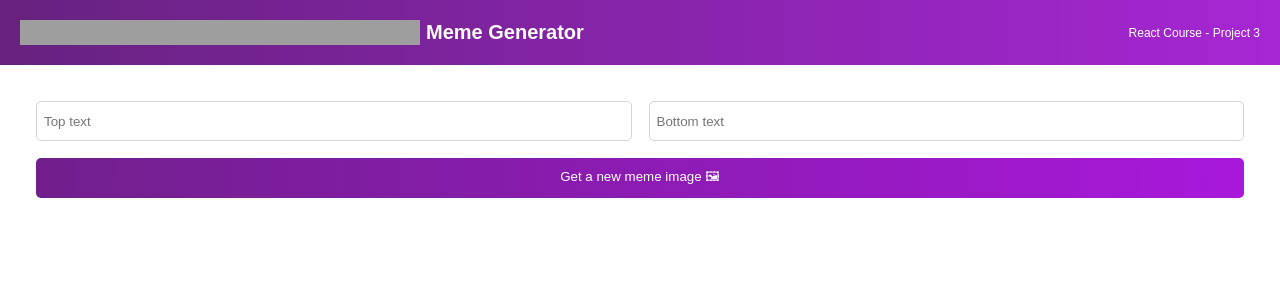
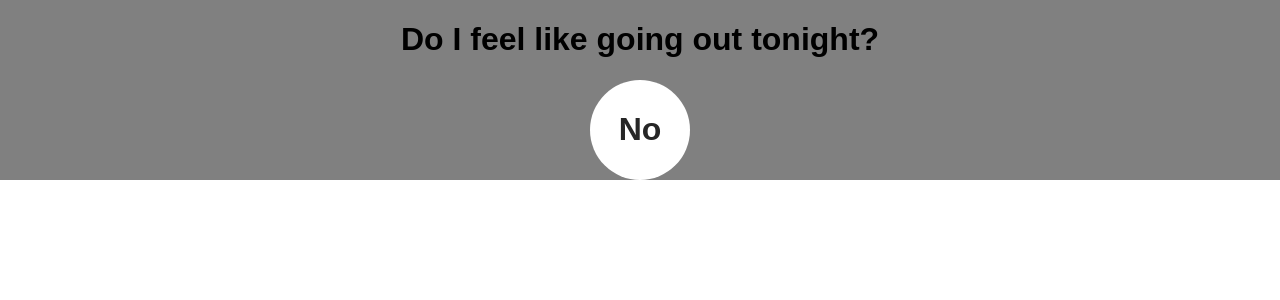
Before and after one commit to mayamauchi/MemeGenerator, a React (Create React App) app: page / in a window 1280 px wide. Shown: the top 300 px of the page. Built offline with nearby package versions, Linux system fonts and the light colour scheme; grey boxes are pictures that could not be loaded.

Commit message:
State practice conditional jsx

```diff
--- a/src/App.js
+++ b/src/App.js
@@ -1,6 +1,7 @@
 import React from "react"
 import Header from "./components/Header"
 import Meme from "./components/Meme"
+import Practices from "./Practices/Practices"
 import "./style.css"
 
 /**
@@ -12,10 +13,16 @@ import "./style.css"
  */
 export default function App() {
     /*Move practices to Practices.js*/
+
     return (
+        <div>
+            <Practices />
+        </div>
+    )
+/*    return (
         <div>
             <Header />
             <Meme />
         </div>
-    )
+    )*/
 }
--- a/src/Practices/Practices.js
+++ b/src/Practices/Practices.js
@@ -1,54 +1,8 @@
 import React, {useState} from 'react';
+import State from './State';
 
-/*
-Challenge: complete the function below
-Given a name, return "Good <timeOfDay>, <name>!" depending
-on the current time of day.
-
-4 am - 11:59 am, timeOfDay = "morning"
-12 pm - 4:59 pm: timeOfDay = "afternoon"
-5 pm - 7:59 pm: timeOfDay = "evening"
-8 pm - 3:59 am: timeOfDay = "night"
-
-E.g. if it's currently 1 pm, greeting("Jane") ==> "Good afternoon, Jane!"
-
-Hint: you can get the current time of day by using:
-
-const date = new Date()
-const hours = date.getHours()
-*/
-
-export default function Greeting(name) {
-    /* Challenge: Replace our hard-coded "Yes" on the page with
-    * some state initiated with React.useState()
-    */
-   const result = React.useState("Hello")
-   console.log(result)
-   return (
-       <div className="state">
-           <h1 className="state--title">Is state important to know?</h1>
-           <div className="state--value">
-               <h1>{result[0]}</h1>
-           </div>
-       </div>
-   )
-/*
-    const date = new Date()
-    const hours = date.getHours()
-    let greeting = "Good "
-    let time
-
-    if (4 <= hours && hours <= 12)
-        time = "morning"
-    else if (12 <= hours && hours <= 17)
-        time = "afternoon"
-    else if (17 <= hours && hours <= 20)
-        time = "evening"
-    else if (12 <= hours && hours <= 4)
-        time = "night"
-
-    greeting = "Good " + time + name
-    alert(greeting)
-    return `Good ${timeOfDay}, ${name}!`
-*/
+export default function Practices() {
+    return (
+        <State />
+    )
 }
--- a/src/Practices/State.js
+++ b/src/Practices/State.js
@@ -1,17 +1,13 @@
-import React from 'react';
+import React, { useState } from 'react';
 import "./state.css"
 
 export default function State(name) {
-    const [isImportant, setIsImportant] = React.useState("Yes")
-    /**
-     * Challenge:
-     * 1. Create a function called `handleClick` that runs
-     *    setIsImportant("No")
-     * 2. add a click event listener to the div.state--value
-     *    that runs `handleClick` when the div is clicked.
-     */
-    alert("State")
-    function handleClick() {
+    /**const [isImportant, setIsImportant] = React.useState("Yes")
+
+     * Challenge: Replace the if/else below with a ternary
+     * to determine the text that should display on the page
+
+     function handleClick() {
         isImportant == "Yes" ? setIsImportant("No") :  setIsImportant("Yes")
     }
 
@@ -23,4 +19,28 @@ export default function State(name) {
             </div>
         </div>
     )
+*/
+        /**
+     * Challenge: move our ternary directly inside of the JSX
+     * so the "Yes" and "No" are determined inside the <h1>
+     *
+     * Hint: you will no longer need the `answer` variable
+     */
+         const [isGoingOut, setIsGoingOut] = useState(false)
+//         let answer = isGoingOut ? "Yes" : "No"
+
+        function handleClick() {
+//            isGoingOut ? setIsGoingOut(false) : setIsGoingOut(true)
+            setIsGoingOut(x => !x)
+        }
+
+         return (
+             <div className="state">
+                 <h1 className="state--title">Do I feel like going out tonight?</h1>
+                 <div className="state--value" onClick={handleClick}>
+                     <h1>{isGoingOut ? "Yes" : "No"}</h1>
+                 </div>
+             </div>
+         )
+
 }
```
Also changed, not shown: src/Practices/Greeting.js (added, +52 -0 lines).
